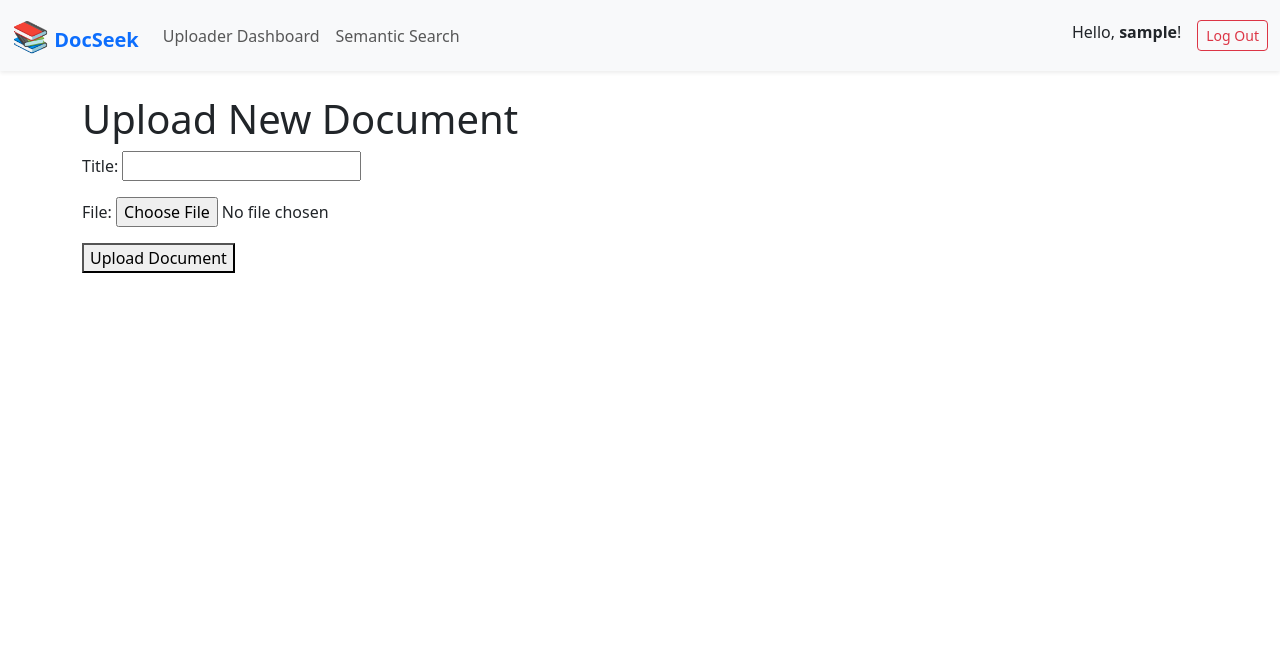
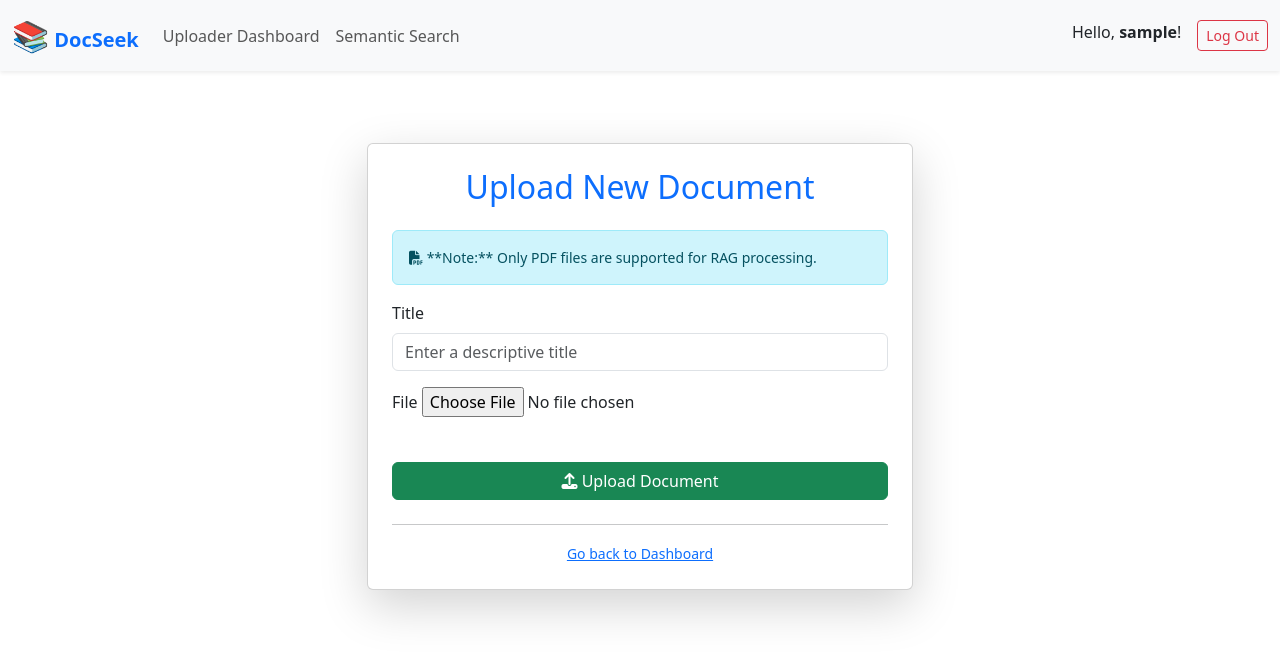
Before and after one commit to albanz27/DocSeek, a Django app: page /documents/upload/ in a window 1280 px wide. Shown: the top 658 px of the page. Run offline with Django 5.2, Linux system fonts and the light colour scheme; a user stored in the database is signed in; tables that the repository leaves empty hold one stand-in row (values such as "Sample post"); parts of the project's set-up code (start-up, migrations or seed data) failed here and were passed over.

Commit message:
Enhance document upload and processing forms with improved UI and guidance messages

```diff
--- a/doc_manager/templates/doc_manager/document_form.html
+++ b/doc_manager/templates/doc_manager/document_form.html
@@ -1,13 +1,50 @@
 {% extends 'base.html' %}
 
 {% block content %}
-    <h1>Upload New Document</h1>
 
-    <form method="POST" enctype="multipart/form-data">
-        {% csrf_token %}
+<div class="row justify-content-center">
+    <div class="col-md-8 col-lg-6">
+        <div class="card shadow-lg p-4 mt-5">
+            <h2 class="card-title text-center mb-4 text-primary">Upload New Document</h2>
 
-        {{ form.as_p }}
+            <form method="POST" enctype="multipart/form-data">
+                {% csrf_token %}
 
-        <button type="submit">Upload Document</button>
-    </form>
+                <!-- MESSAGGIO GUIDA -->
+                <div class="alert alert-info small" role="alert">
+                    <i class="fas fa-file-pdf"></i> **Note:** Only PDF files are supported for RAG processing.
+                </div>
+
+                <!-- Iterazione sui campi del form -->
+                {% for field in form %}
+                    <div class="mb-3">
+                        <label for="{{ field.id_for_label }}" class="form-label">{{ field.label }}</label>
+
+                        <!-- Applica la classe form-control per gli input di testo -->
+                        {% if field.label == 'Title' %}
+                            <input type="text" name="{{ field.name }}" id="{{ field.id_for_label }}" class="form-control" placeholder="Enter a descriptive title">
+                        {% else %}
+                            <!-- Input File standard (non supporta form-control nel modo classico) -->
+                            {{ field }}
+                        {% endif %}
+
+                        {% for error in field.errors %}
+                            <div class="invalid-feedback d-block">{{ error }}</div>
+                        {% endfor %}
+                    </div>
+                {% endfor %}
+
+                <!-- Pulsante di Submit -->
+                <button type="submit" class="btn btn-success w-100 mt-4">
+                    <i class="fas fa-upload"></i> Upload Document
+                </button>
+            </form>
+
+            <hr class="mt-4 mb-3">
+            <div class="text-center">
+                <a href="{% url 'uploader_dashboard' %}" class="small">Go back to Dashboard</a>
+            </div>
+        </div>
+    </div>
+</div>
 {% endblock content %}
```
Also changed, not shown: doc_manager/templates/doc_manager/document_process_form.html (+64 -7 lines).
